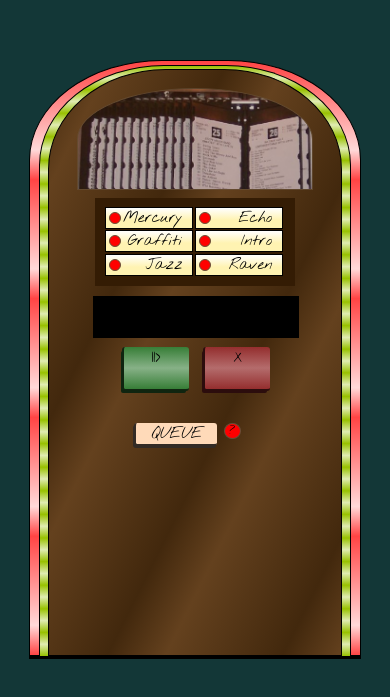
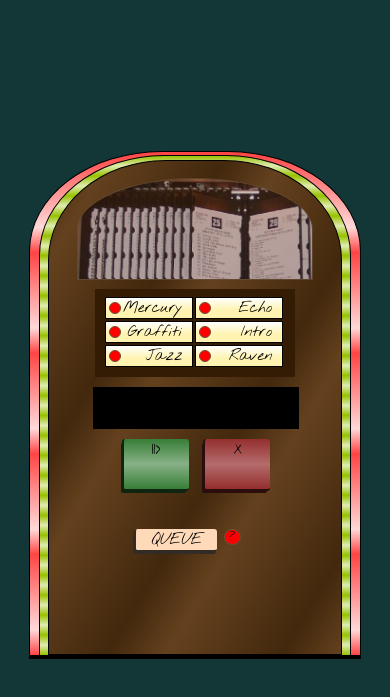
Before and after one commit to NancyBlayney/javascript-jukebox, a plain HTML site: page index.html in a window 390 px wide. Shown: the part 117-814 px from the top of the page. Drawn offline with nearby package versions, Linux system fonts and the light colour scheme; a web font is replaced by a local one.

Commit message:
fixed bug with responsiveness

```diff
--- a/style.css
+++ b/style.css
@@ -119,20 +119,20 @@ body {
 .box-shell{
 	max-width: 350px;
 	border-bottom: 4px solid black;
-	height: 70vh;
+	height: 500px;
 	background: cyan;
 	background: repeating-linear-gradient(#ff4444, #ffd9d9 15%, #ff4444 20%);
 }
 
 .outer-box{
-	height: 69.5vh;
+	height: 495px;
 	background-color: green;
 	border-bottom: 3px solid black;
 	background: repeating-linear-gradient(#98c100, #e0ecb2 2%, #98c100 4%);
 }
 
 .inner-box {
-	height: 69vh;
+	height: 490px;
 	border-bottom: 2px solid black;
 	background: repeating-linear-gradient(to bottom right, #42280d, #64411e 10%, #42280d 30%);
 }
@@ -217,7 +217,7 @@ body {
 	margin: 0 auto;
 	overflow: auto;
 	position: relative;
-	height:10vh;
+	height:100px;
 	width:80%;
 }
 
```
